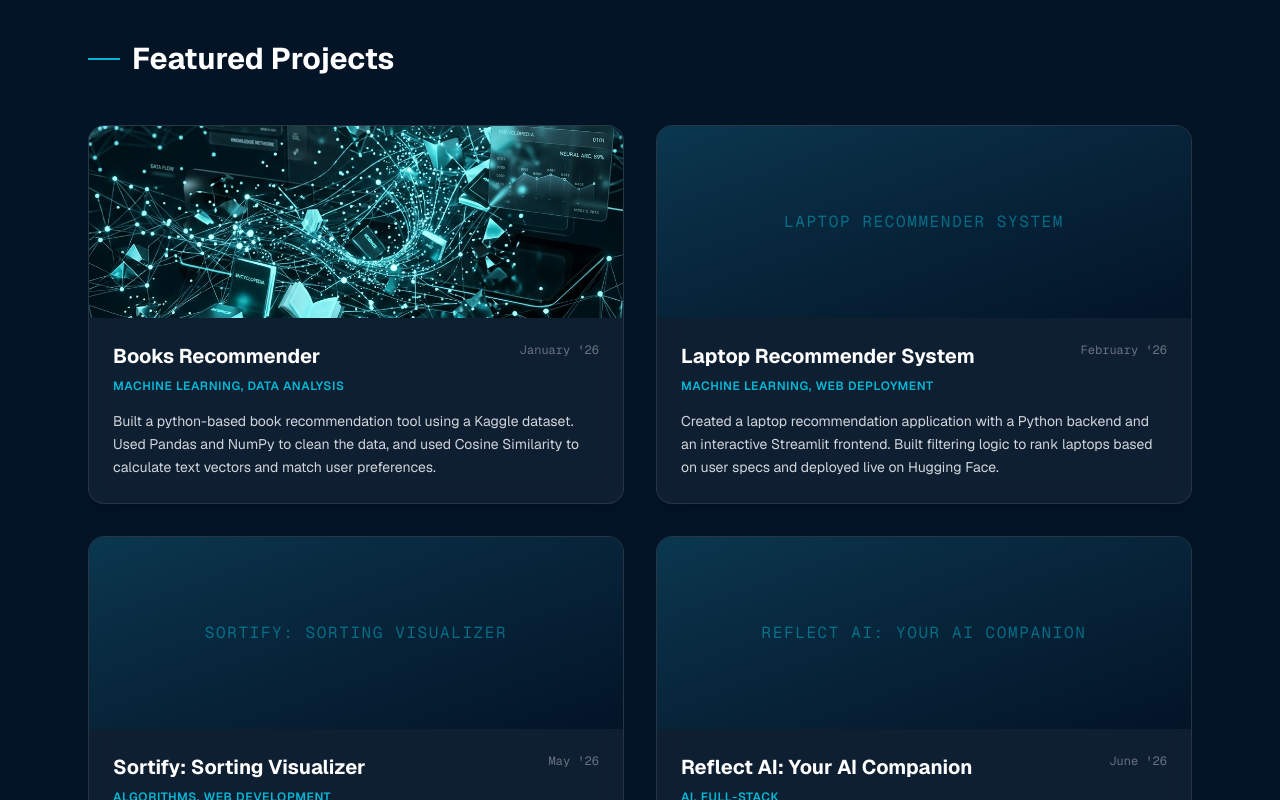
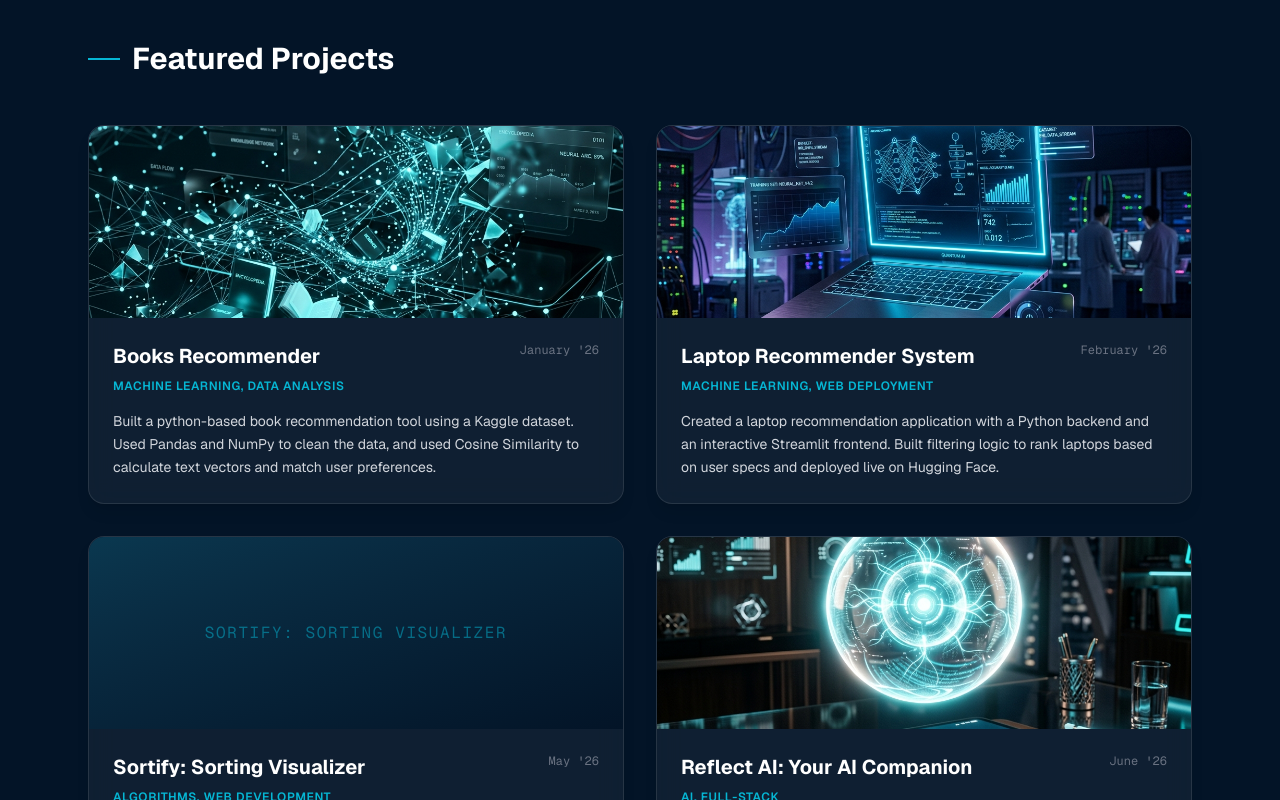
Before and after one commit to deepesh-45/portfolio-deepesh-patel, a Next.js app: page / in a window 1280 px wide. Shown: the part 3620-4420 px from the top of the page. Built offline with nearby package versions, Linux system fonts and the light colour scheme.

Commit message:
feat: add generated project thumbnail images

```diff
--- a/src/components/Projects.tsx
+++ b/src/components/Projects.tsx
@@ -14,7 +14,7 @@ const projects = [
     title: "Laptop Recommender System",
     category: "Machine Learning, Web Deployment",
     description: "Created a laptop recommendation application with a Python backend and an interactive Streamlit frontend. Built filtering logic to rank laptops based on user specs and deployed live on Hugging Face.",
-    image: null,
+    image: "/project_laptop.png",
     link: "https://deepesh-45-my-laptop.hf.space/",
     date: "February '26"
   },
@@ -30,7 +30,7 @@ const projects = [
     title: "Reflect AI: Your AI Companion",
     category: "AI, Full-Stack",
     description: "Vibe-coded a serverless journaling web app using JavaScript frameworks and Firestore. Integrated the Gemini API to build a supportive AI companion for stress relief, alongside poetry generation tools.",
-    image: null,
+    image: "/project_reflect.png",
     link: "https://deepesh-45.github.io/Reflect-AI/",
     date: "June '26"
   }
```
Also changed, not shown: public/project_laptop.png (added), public/project_reflect.png (added).
